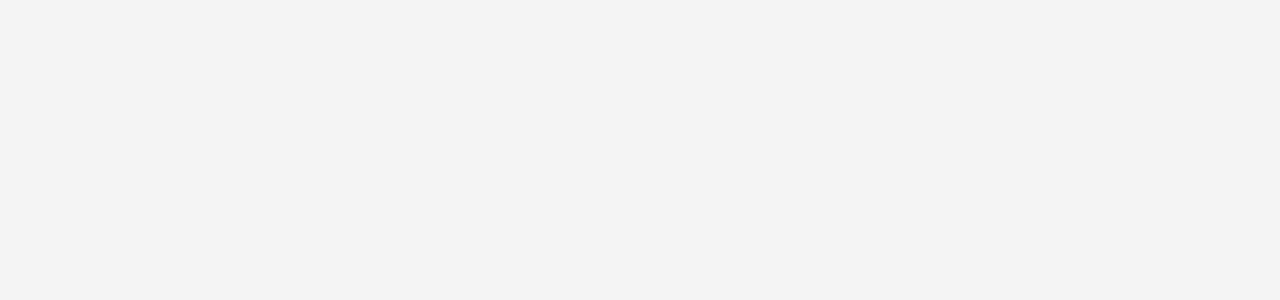
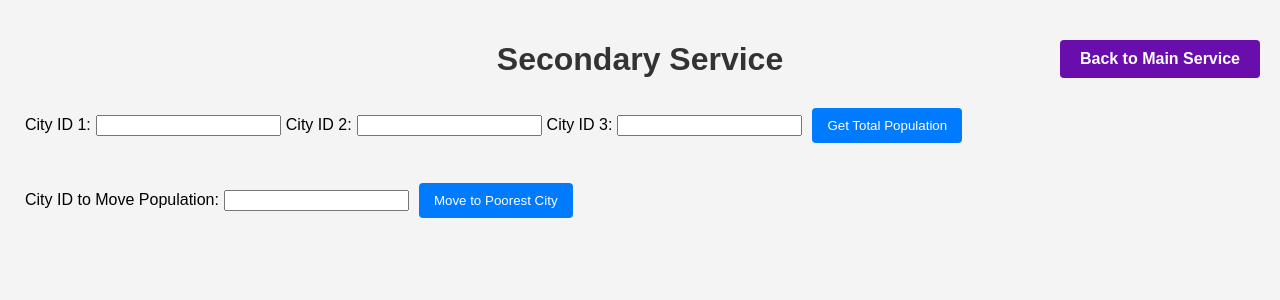
Before and after one commit to PashcalE2/SOA, a Vue app in the folder SOA_lab2/frontend/: page /second-service in a window 1280 px wide. Before the commit this address had no page. Shown: the top 300 px of the page. Built offline with nearby package versions, Linux system fonts and the light colour scheme.

Commit message:
Secondary service added

```diff
--- a/SOA_lab2/frontend/src/components/CityList.vue
+++ b/SOA_lab2/frontend/src/components/CityList.vue
@@ -1,7 +1,7 @@
 <template>
   <div>
     <h1>Cities</h1>
-
+    <router-link to="/second-service" class="router-link route">Go to Second Service</router-link>
     <!-- Filter and Sort Section -->
     <div class="filter-sort-container">
       <div class="filter-container">
--- /dev/null
+++ b/SOA_lab2/frontend/src/components/SecondService.vue
@@ -0,0 +1,104 @@
+<template>
+  <div>
+    <h1>Secondary Service</h1>
+
+    <div class="filter-sort-container">
+      <div class="filter-container">
+        <label for="id1">City ID 1:</label>
+        <input type="number" v-model="cityIds.id1" required />
+        <label for="id2">City ID 2:</label>
+        <input type="number" v-model="cityIds.id2" required />
+        <label for="id3">City ID 3:</label>
+        <input type="number" v-model="cityIds.id3" required />
+        <button @click="getTotalPopulation">Get Total Population</button>
+      </div>
+    </div>
+    <p v-if="totalPopulation !== null">Total Population: {{ totalPopulation }}</p>
+
+    <div class="filter-sort-container">
+      <div class="filter-container">
+        <label for="moveId">City ID to Move Population:</label>
+        <input type="number" v-model="moveCityId" required />
+        <button @click="movePopulation">Move to Poorest City</button>
+      </div>
+    </div>
+
+    <p v-if="moveMessage">{{ moveMessage }}</p>
+
+    <router-link to="/" class="router-link route">Back to Main Service</router-link>
+  </div>
+</template>
+
+<script>
+export default {
+  data() {
+    return {
+      cityIds: {
+        id1: null,
+        id2: null,
+        id3: null,
+      },
+      moveCityId: null,
+      totalPopulation: null,
+      moveMessage: '',
+    };
+  },
+  methods: {
+    getTotalPopulation() {
+      const { id1, id2, id3 } = this.cityIds;
+      if (id1 && id2 && id3) {
+        fetch(`https://localhost:22600/genocide/count/${id1}/${id2}/${id3}`)
+            .then((response) => {
+              if (!response.ok) {
+                if (response.status === 404) {
+                  throw new Error('Some cities were not found.');
+                } else if (response.status === 400) {
+                  throw new Error('Bad request.');
+                } else {
+                  throw new Error('An error occurred.');
+                }
+              }
+              return response.text(); // Ожидается XML
+            })
+            .then((data) => {
+              this.totalPopulation = parseInt(data, 10);
+            })
+            .catch((error) => {
+              alert(error.message);
+              console.error('Error fetching total population:', error);
+            });
+      } else {
+        alert('Please enter valid city IDs.');
+      }
+    },
+    movePopulation() {
+      if (this.moveCityId) {
+        fetch(`https://localhost:22600/genocide/move-to-poorest/${this.moveCityId}`, {
+          method: 'POST',
+        })
+            .then((response) => {
+              if (!response.ok) {
+                if (response.status === 400) {
+                  throw new Error('Bad request.');
+                } else if (response.status === 409) {
+                  throw new Error('City is already in the poorest city.');
+                } else {
+                  throw new Error('An error occurred.');
+                }
+              }
+              return response.text();
+            })
+            .then(() => {
+              this.moveMessage = 'The population of the city is successfully moved!';
+            })
+            .catch((error) => {
+              alert(error.message);
+              console.error('Error moving population:', error);
+            });
+      } else {
+        alert('Please enter a valid city ID.');
+      }
+    },
+  },
+};
+</script>
--- a/SOA_lab2/frontend/src/router/index.js
+++ b/SOA_lab2/frontend/src/router/index.js
@@ -1,11 +1,13 @@
 import { createRouter, createWebHistory } from 'vue-router';
 import CityList from "../components/CityList.vue";
 import CityForm from "../components/CityForm.vue";
+import SecondService from '@/components/SecondService.vue'; // второй веб-сервис
 
 const routes = [
     { path: "/", component: CityList },
     { path: "/create-city", component: CityForm },
     { path: "/edit-city/:id", component: CityForm },
+    { path: "/second-service", component: SecondService },
 ];
 
 const router = createRouter({
--- a/SOA_lab2/frontend/src/style.css
+++ b/SOA_lab2/frontend/src/style.css
@@ -125,3 +125,21 @@ tr:nth-child(even) {
 .router-link:hover {
     background-color: #218838;
 }
+
+.router-link.route {
+    position: absolute;
+    top: 20px;
+    right: 20px;
+    display: inline-block;
+    color: white;
+    background-color: #6a0dad;
+    padding: 10px 20px;
+    border-radius: 4px;
+    text-decoration: none;
+    font-weight: bold;
+    transition: background-color 0.3s ease;
+}
+
+.router-link.route:hover {
+    background-color: #5c0ba9;
+}
```
